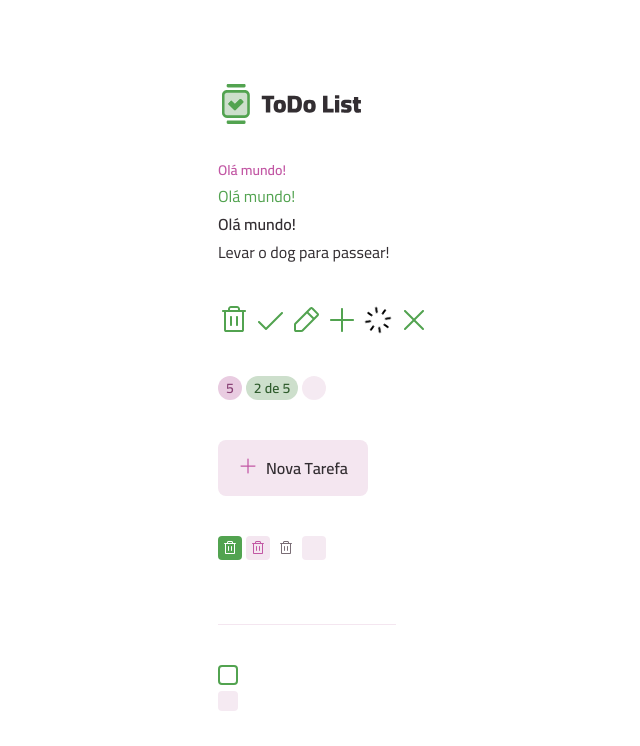
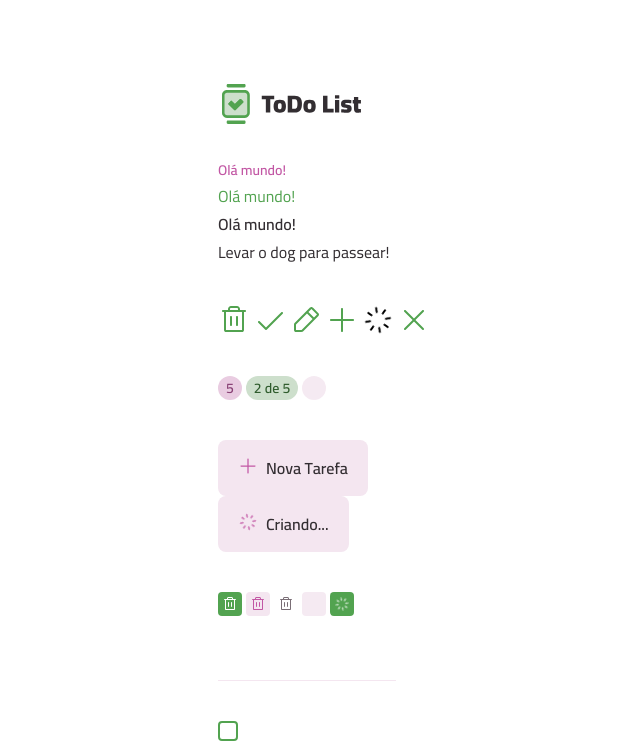
Before and after one commit to DanielNAlves/TO_DO_LIST, a React (Vite) app: page /componentes in a window 1280 px wide. Shown: the top 746 px of the page, without its empty margins (178-818 px from the left). Built offline with nearby package versions, Linux system fonts and the light colour scheme.

Commit message:
refactor(pages): Envolve aplicação com o TaskProvider

```diff
--- a/src/pages/page-components.tsx
+++ b/src/pages/page-components.tsx
@@ -45,6 +45,9 @@ export default function PageComponents() {
 
         <div>
           <Button icon={PlusIcon}>Nova Tarefa</Button>
+          <Button icon={PlusIcon} handling>
+            Criando...
+          </Button>
         </div>
 
         <div className="flex gap-1">
@@ -52,6 +55,7 @@ export default function PageComponents() {
           <ButtonIcon icon={TrashIcon} variant="secondary" />
           <ButtonIcon icon={TrashIcon} variant="tertiary" />
           <ButtonIcon icon={TrashIcon} loading />
+          <ButtonIcon icon={TrashIcon} handling />
         </div>
 
         <div>
```
